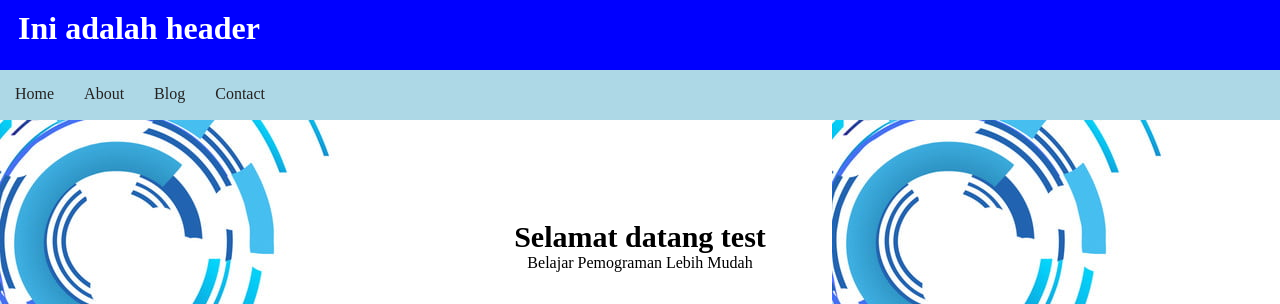
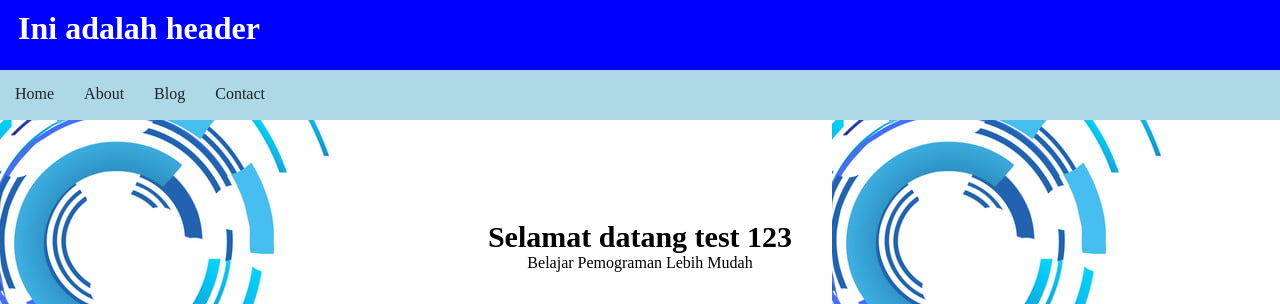
Before and after one commit to mickysaputra10/latihan-web-front-end, a plain HTML site: page belajar html 2-2.html in a window 1280 px wide. Shown: the top 304 px of the page. Drawn offline with Linux system fonts and the light colour scheme.

Commit message:
merubah selamat datang

```diff
--- a/belajar html 2-2.html
+++ b/belajar html 2-2.html
@@ -18,7 +18,7 @@
         </nav>
 
         <section id="section">
-            <h1>Selamat datang test</h1>
+            <h1>Selamat datang test 123</h1>
             <p>Belajar Pemograman Lebih Mudah</p>
         </section>
         <aside id="aside">
```
